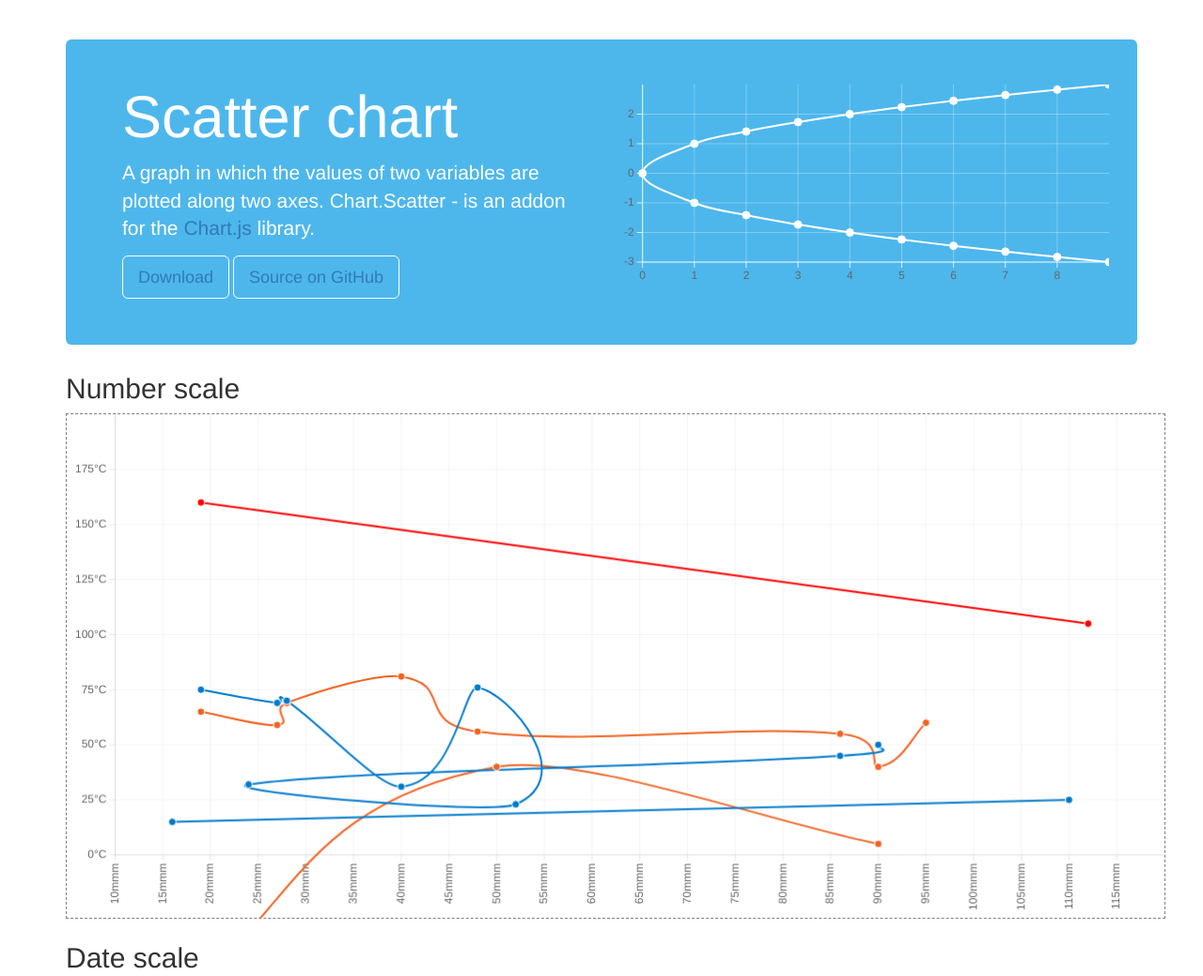
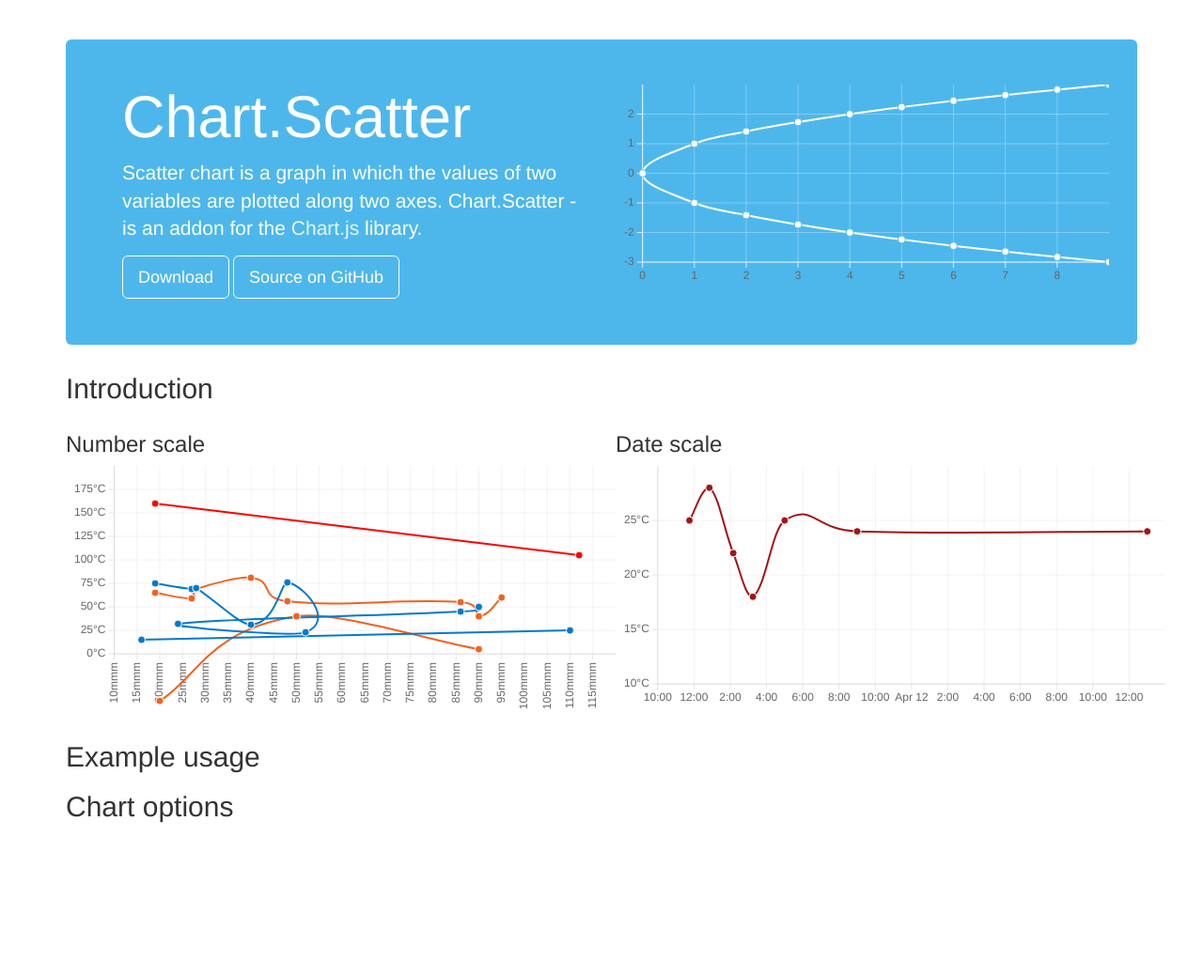
Before and after one commit to dima117/Chart.Scatter, a plain HTML site: page index.html in a window 1280 px wide. Shown: the top 1039 px of the page at 94% size. After the commit the page ends 927 px from the top, so only its background shows below. Drawn offline with nearby package versions, Linux system fonts and the light colour scheme.

Commit message:
dataset point options and doc styles;

```diff
--- a/Chart.Scatter.js
+++ b/Chart.Scatter.js
@@ -150,9 +150,10 @@
 		scaleDateTimeFormat: "mmm d, yyyy, hh:MM",
 
 		// LINES
-		datasetStroke: true,			// Boolean - Whether to show a stroke for datasets
-		datasetStrokeWidth: 2,			// Number - Pixel width of dataset stroke
-		datasetStrokeColor: '#007ACC',	// String - Color of dataset stroke
+		datasetStroke: true,				// Boolean - Whether to show a stroke for datasets
+		datasetStrokeWidth: 2,				// Number - Pixel width of dataset stroke
+		datasetStrokeColor: '#007ACC',		// String - Color of dataset stroke
+		datasetPointStrokeColor: 'white',	// String - Color of dataset stroke
 
 		bezierCurve: true,				// Boolean - Whether the line is curved between points
 		bezierCurveTension: 0.4,		// Number - Tension of the bezier curve between points
@@ -589,6 +590,9 @@
 				var datasetObject = {
 					label: dataset.label || null,
 					strokeColor: dataset.strokeColor || this.options.datasetStrokeColor,
+
+					pointColor: dataset.pointColor || dataset.strokeColor || this.options.datasetStrokeColor,
+					pointStrokeColor: dataset.pointStrokeColor || this.options.datasetPointStrokeColor,
 					points: []
 				};
 
@@ -615,10 +619,10 @@
 						strokeWidth: this.options.pointDotStrokeWidth,
 
 						// colors
-						strokeColor: 'white',
-						highlightStroke: datasetObject.strokeColor,
-						fillColor: datasetObject.strokeColor,
-						highlightFill: 'white'
+						strokeColor: datasetObject.pointStrokeColor,
+						highlightStroke: datasetObject.pointColor,
+						fillColor: datasetObject.pointColor,
+						highlightFill: datasetObject.pointStrokeColor
 					}));
 				}, this);
 
--- a/index.html
+++ b/index.html
@@ -30,14 +30,20 @@
 				margin-top: 0;
 			}
 
+			.jumbotron a {
+				color: #e6f5fc;
+			}
+
 		.btn-jumbotron {
 			background-color: transparent;
 			border-color: white;
+			color: white !important;
 		}
 
 			.btn-jumbotron:hover {
 				border-color: transparent;
 				background-color: white;
+				color: #4DB7EC !important;
 			}
 	</style>
 </head>
@@ -47,11 +53,10 @@
 
 			<div class="row">
 				<div class="col-md-6">
-					<h1>
-						Scatter chart
+					<h1>Chart.Scatter
 					</h1>
 					<p class="lead">
-						A graph in which the values of two variables are plotted along two axes. Chart.Scatter - is an addon for the
+						Scatter chart is a graph in which the values of two variables are plotted along two axes. Chart.Scatter - is an addon for the
 						<a href="http://www.chartjs.org">Chart.js</a> library.
 					</p>
 					<div>
@@ -65,11 +70,24 @@
 			</div>
 		</div>
 
-		<h2>Number scale</h2>
-		<canvas id="myChart" width="480" height="220" style="border: 1px dashed gray"></canvas>
+		<h2>Introduction</h2>
+		<p>
 
-		<h2>Date scale</h2>
-		<canvas id="myChartWithDates" width="480" height="220"></canvas>
+		</p>
+		<div class="row">
+			<div class="col-md-6">
+				<h3>Number scale</h3>
+				<canvas id="myChart" width="480" height="220"></canvas>
+			</div>
+			<div class="col-md-6">
+				<h3>Date scale</h3>
+				<canvas id="myChartWithDates" width="480" height="220"></canvas>
+			</div>
+		</div>
+		<h2>Example usage</h2>
+		<h2>Chart options</h2>
+
+
 	</div>
 
 	<script src="https://ajax.googleapis.com/ajax/libs/jquery/1.11.2/jquery.min.js"></script>
@@ -93,6 +111,7 @@
 			var dataset = {
 				label: 'y = sqrt(x)',
 				strokeColor: 'white',
+				pointStrokeColor: '#4db7ec',
 				data: data
 			}
 
@@ -104,9 +123,6 @@
 			});
 		});
 	</script>
-
-
-
 
 	<script>
 
@@ -152,7 +168,7 @@
 
 
 		Chart.defaults.global.responsive = true;
-		//Chart.defaults.global.animation = false;
+		Chart.defaults.global.animation = false;
 		var ctx = document.getElementById("myChart").getContext("2d");
 		var myLineChart = new Chart(ctx).Scatter(data, {
 			bezierCurve: true,
```
Also changed, not shown: Chart.Scatter.min.js, 2 other files.
